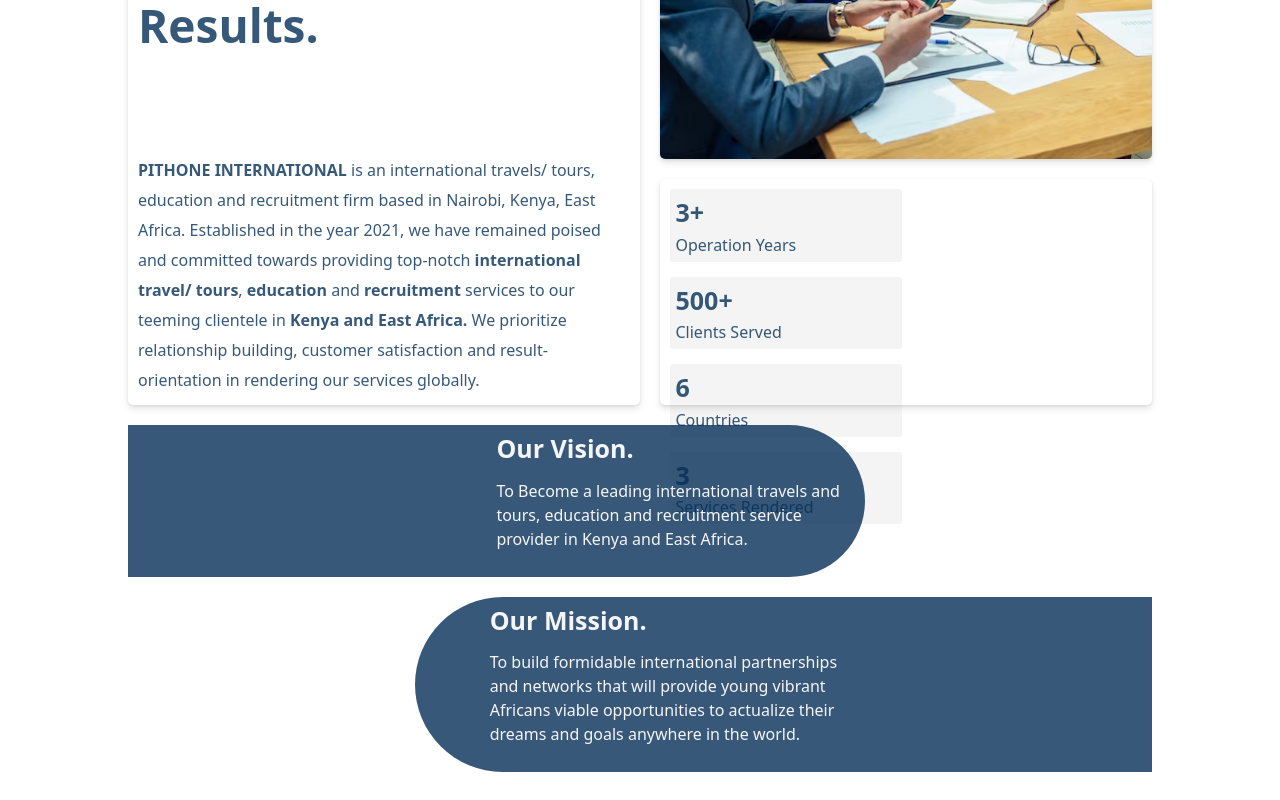
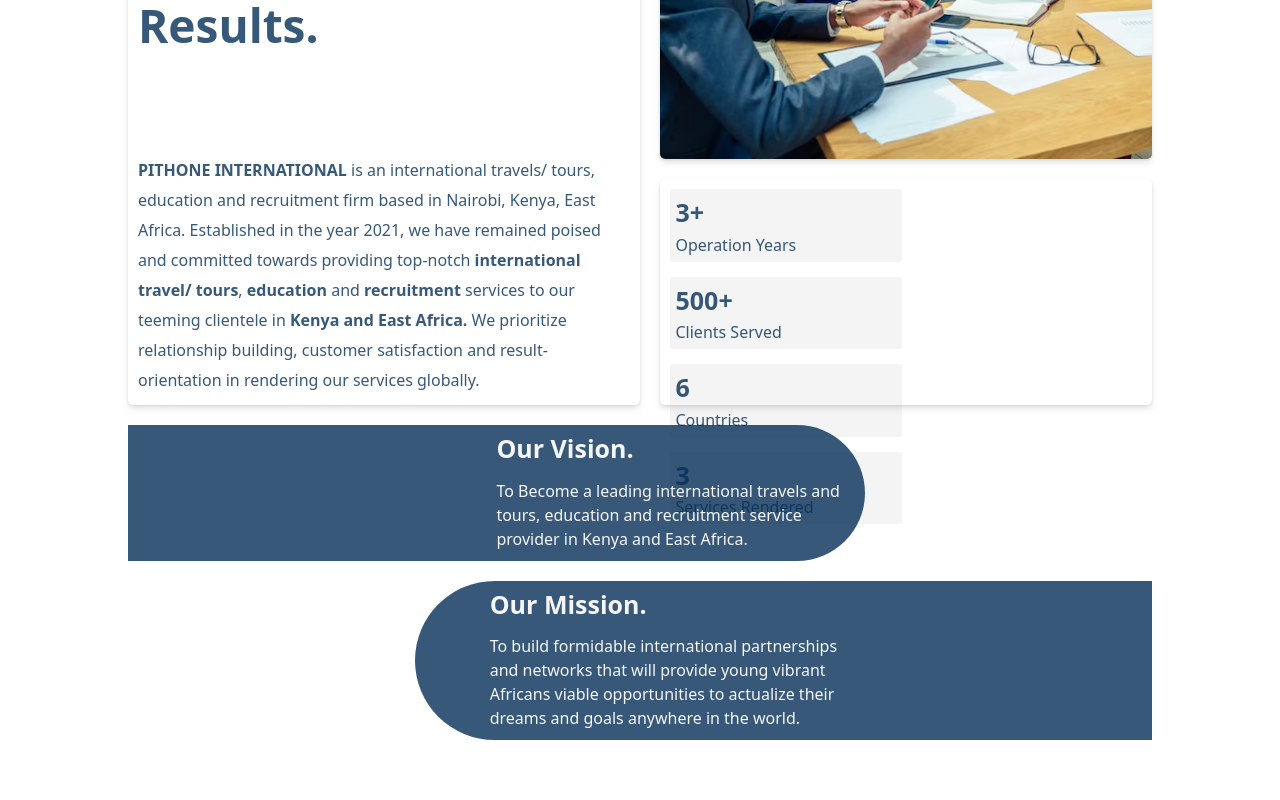
Before and after one commit to 1wes/pithone-international, a React (Vite) app: page / in a window 1280 px wide. Shown: the part 1189-1989 px from the top of the page. After the commit the page ends 1957 px from the top, so only its background shows below. Built offline with nearby package versions, Linux system fonts and the light colour scheme.

Commit message:
style(about): remove margin from mission and vision statement

```diff
--- a/src/components/about.css
+++ b/src/components/about.css
@@ -127,3 +127,7 @@
     padding: 0;
     font-size: 25px;
 }
+
+.goal-statement{
+    margin-bottom: 0;
+}
```
